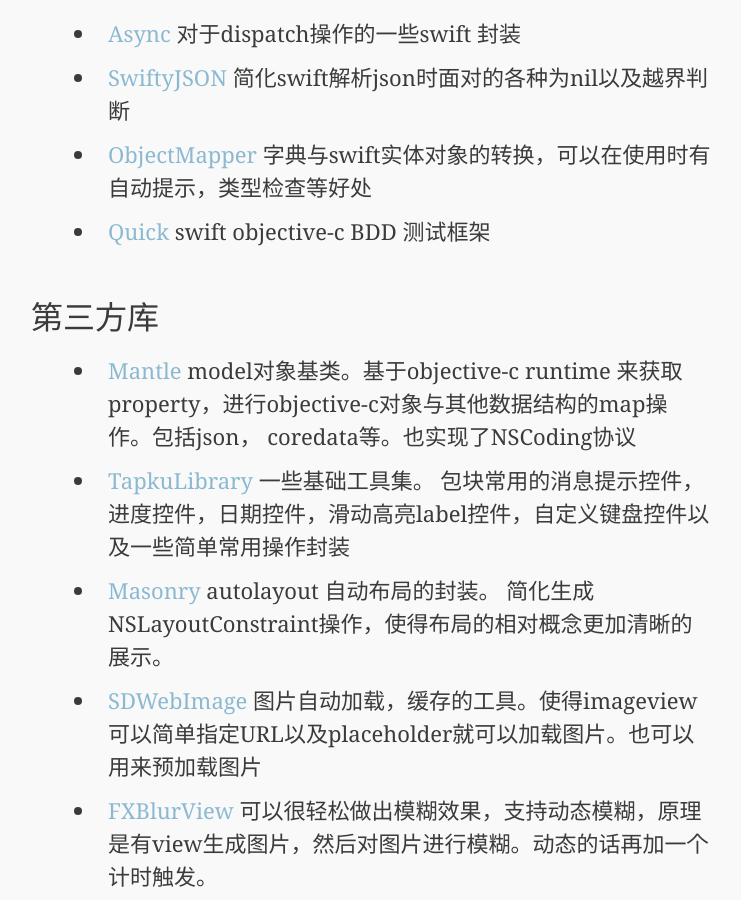
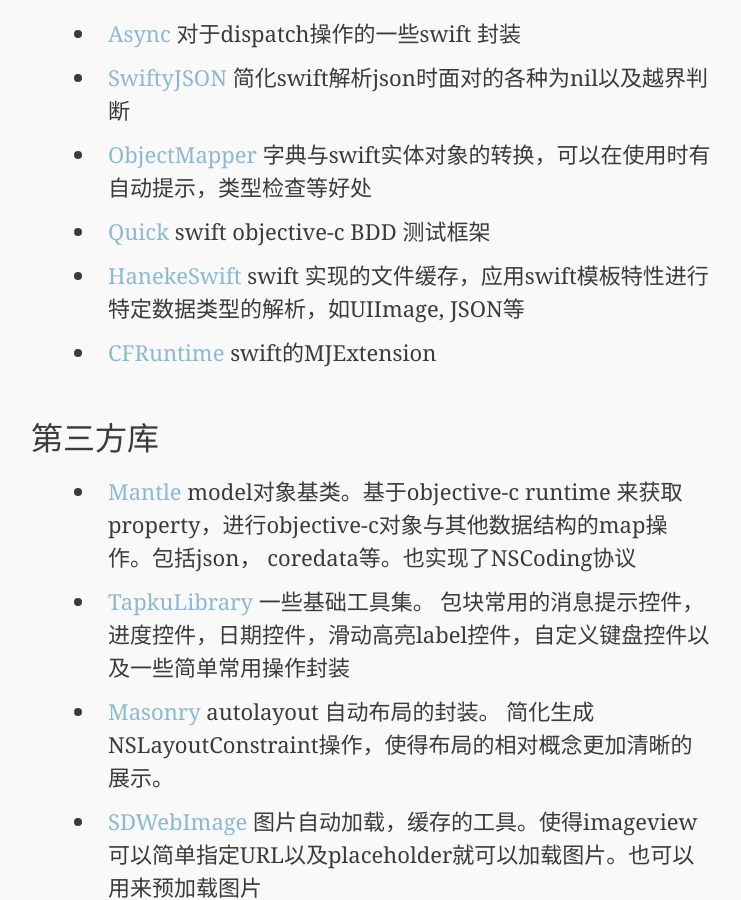
Before and after one commit to landfound/todaylover.github.io, a Jekyll site: the page built from _posts/2014-12-19-developer-tools.md, in a window 1280 px wide and 900 px high, scrolled down 1472 px. Shown: the whole window, without its empty margins (269-1010 px from the left). Built offline with Jekyll 4.4.1, drawn with Linux system fonts in a browser that asks for light colours; some web fonts are replaced; Markdown is read by kramdown in place of the engine named in the settings; comment, search, counter and statistics services are not loaded; some of the changed text lies outside the part shown.

Commit message:
CFRuntime

```diff
--- a/_posts/2014-12-19-developer-tools.md
+++ b/_posts/2014-12-19-developer-tools.md
@@ -22,6 +22,8 @@ category: articles
 * [SwiftyJSON](https://github.com/SwiftyJSON/SwiftyJSON) 简化swift解析json时面对的各种为nil以及越界判断
 * [ObjectMapper](https://github.com/Hearst-DD/ObjectMapper) 字典与swift实体对象的转换，可以在使用时有自动提示，类型检查等好处
 * [Quick](https://github.com/Quick/Quick) swift objective-c BDD 测试框架
+* [HanekeSwift](https://github.com/Haneke/HanekeSwift) swift 实现的文件缓存，应用swift模板特性进行特定数据类型的解析，如UIImage, JSON等
+* [CFRuntime](https://github.com/nsdictionary/CFRuntime) swift的MJExtension
 
 ### 第三方库
 
@@ -71,6 +73,8 @@ category: articles
 * [DTBonjour](https://github.com/Cocoanetics/DTBonjour) [Bonjour](http://en.wikipedia.org/wiki/Bonjour_(software)) 协议服务器
 * [LKDBHelper-SQLite-ORM](https://github.com/li6185377/LKDBHelper-SQLite-ORM) 配合FMDB使用的ORM工具。方便数据库操作
 * [MJExtension](https://github.com/CoderMJLee/MJExtension) model对象与json， coredata等的转换框架。类似于mantle，作者说比mantle更快。另外，其提供了一些通过runloop来获取类信息的封装，用起来蛮方便的。
+* [RPJSONValidator](https://github.com/reygonzales/RPJSONValidator)对json进行合法化检查，语法比较简单，可以对json的key对应的值进行相应一系列检测，检测的表达式比较集中
+
 
 ### xcode工具
 
```
